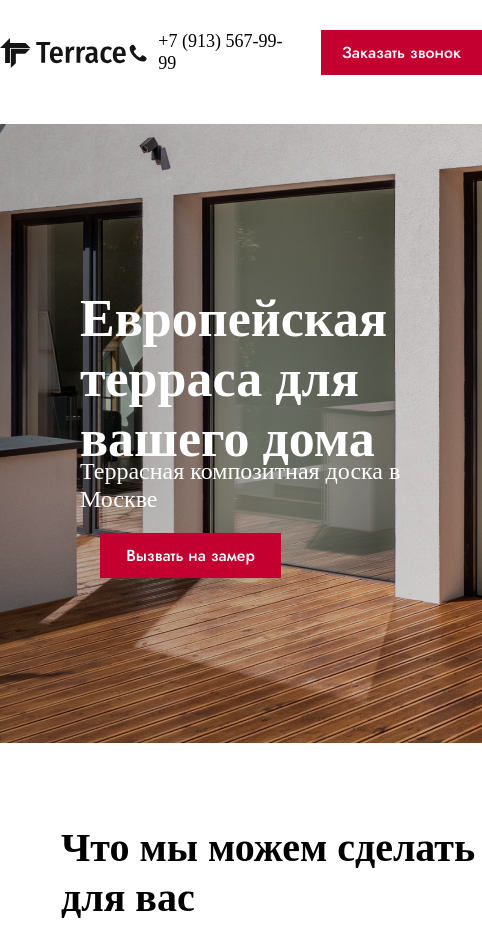
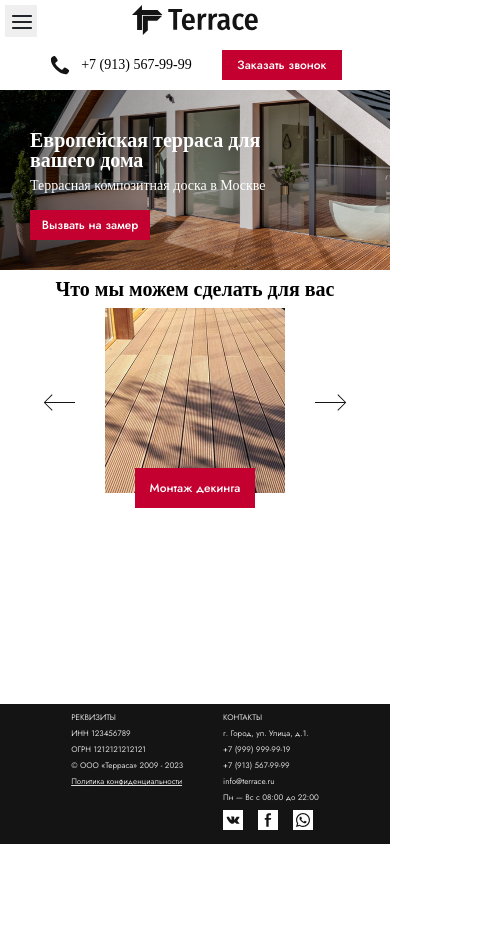
Before and after one commit to LiliyaKul/air, a website: page index.html in a window 390 px wide. Shown: the top 926 px of the page, 482 px wide, since content can reach past the window. After the commit the page ends 844 px from the top, so only its background shows below. Drawn offline with nearby package versions, Linux system fonts and the light colour scheme; a web font is replaced by a local one.

Commit message:
Change Adaptive Version

```diff
--- a/components/button/button.css
+++ b/components/button/button.css
@@ -40,7 +40,25 @@
 
 @media screen and (max-width: 768px) {
     .button_medium {
-        left: 100px;
+        width: 120px;
+        height: 30px;
+        top: 120px;
+        left: 30px;
+    }
+    .button_small {
+        width: 120px;
+        height: 30px;
+    }
+    .button_large {
+        width: 120px;
+        height: 40px;
+        position: absolute;
+        top: 160px;
+        left: 30px;
+    }
+    .button {
+        font-size: 12px;
+        line-height: 10px;
     }
 
 }
--- a/components/card/card.css
+++ b/components/card/card.css
@@ -6,4 +6,7 @@
     .card-item_media {
         display: none;
     }
+    .card__img {
+        width: 180px;
+    }
 }
--- a/components/container/container.css
+++ b/components/container/container.css
@@ -10,9 +10,12 @@
 
 @media screen and (max-width: 768px) {
     .container {
-        max-width: 768px;
+        max-width: 100vw;
+        height: 100%;
+        overflow-x:hidden;
     }
     .container_header {
-        max-width: 768px;
+        max-width: 100vw;
+        overflow-x:hidden;
     }
 }
--- a/components/footer/footer.css
+++ b/components/footer/footer.css
@@ -39,19 +39,23 @@
 
 @media screen and (max-width: 768px) {
     .footer {
-        height: 350px;
+        height: 140px;
+    }
+    .footer__content {
+        height: 140px;
+        justify-content: center;
+        gap: 40px;
     }
     .footer__details {
-        font-size: 12px;
-        line-height: 12px;
+        font-size: 8px;
+        line-height: 6px;
+        gap: 10px;
+    }
+    .footer__details_media {
+        display: none;
     }
     .footer__content {
-        display: grid;
-        grid-template-columns: 1fr 1fr;
-        grid-template-rows: 1fr 1fr;
-        row-gap: 20px;
-        column-gap: 20px;
-        padding: 20px 50px;
+        padding: 10px 40px;
         margin: auto;
     }
 }
--- a/components/header/header.css
+++ b/components/header/header.css
@@ -2,7 +2,8 @@
     height: 743px;
     display: flex;
     justify-content: center;
-    margin: 30px 0px 49px;
+    padding-top: 30px;
+    position: relative;
 }
 
 .header__content {
@@ -20,7 +21,6 @@
 .header__banner {
     position: relative;
     display: flex;
-    justify-content: center;
 }
 
 .header__banner__img {
@@ -33,7 +33,6 @@
     font-weight: 700;
     font-size: 60px;
     line-height: 69px;
-    letter-spacing: 0%;
     color: var(--white);
     max-width: 600px;
     display: flex;
@@ -48,7 +47,6 @@
     font-weight: 400;
     font-size: 28px;
     line-height: 33.6px;
-    letter-spacing: 0%;
     color: var(--white);
     position: absolute;
     top: 333px;
@@ -57,19 +55,33 @@
 
 @media screen and (max-width: 768px) {
     .header {
-        margin-bottom: 0px;
+        height: 280px;
+        padding-top: 0px;
+    }
+    .header__content {
+        gap: 10px;
+    }
+    .header__logo {
+        display: flex;
+        flex-direction: column;
+        gap: 10px;
     }
     .header__banner__img {
         object-fit: cover;
+        height: 180px;
     }
     .header__banner__title {
-        font-size: 52px;
-        line-height: 60px;
-        left: 80px;
+        font-size: 20px;
+        line-height: 20px;
+        top: 40px;
+        left: 30px;
+        max-width: 250px;
     }
     .header__banner__desription {
-        font-size: 24px;
-        line-height: 28px;
-        left: 80px;
+        font-size: 14px;
+        line-height: 12px;
+        top: 90px;
+        left: 30px;
+        max-width: 250px;
     }
 }
--- a/components/logo/logo.css
+++ b/components/logo/logo.css
@@ -3,7 +3,7 @@
     gap: 50px;
 }
 
-.logo__img {
+.logo__icon {
     width: 127px;
     height: 40px;
 }
@@ -40,4 +40,9 @@
     .logo__text {
         display: none;
     }
+
+    .logo__contact__phone_number {
+        font-size: 14px;
+    }
+
 }
--- a/components/main/main.css
+++ b/components/main/main.css
@@ -20,13 +20,17 @@
 }
 
 @media screen and (max-width: 768px) {
+    .main__content {
+        gap: 10px;
+    }
     .main__card-list {
-        object-fit: cover;
         align-self: center;
+        max-width: 375px;
     }
     .main__title {
-        font-size: 40px;
-        line-height: 50px;
+        font-size: 20px;
+        line-height: 18px;
         align-self: center;
+        margin: 0;
     }
 }
--- a/components/menu/menu.css
+++ b/components/menu/menu.css
@@ -1,4 +1,9 @@
 .burger-menu__open {
+    position: absolute;
+    top: 5px;
+    left: 5px;
+    width: 32px;
+    height: 32px;
     padding: 0;
     border: none;
 }
@@ -12,6 +17,14 @@
     position: relative;
     top: 16px;
     left: 16px;
+}
+
+.menu__icon {
+    width: 24px;
+    height: 24px;
+    position: absolute;
+    top: 5px;
+    left: 5px;
 }
 
 .menu {
--- a/components/page/page.css
+++ b/components/page/page.css
@@ -7,6 +7,7 @@
 
 @media screen and (max-width: 768px) {
     .page {
-        row-gap: 50px;
+        row-gap: 0px;
+        max-width: 100vw;
     }
 }
--- a/index.html
+++ b/index.html
@@ -6,33 +6,23 @@
         <link rel="stylesheet" href="./assets/css/normalize.css">
         <link rel="stylesheet" href="./assets/css/main.css">
         <script src="https://unpkg.com/imask"></script>
-    </head>
+    </header>
     <body>
         <div class="page">
             <header class="header">
                 <div class="container_header">
                     <div class="header__content">
                         <div class="header__logo">
-                            <!-- <button id="burger-menu-open" class="burger-menu__open">
-                                <svg width="24" height="24" viewBox="0 0 24 24" fill="none" xmlns="http://www.w3.org/2000/svg">
+                            <button id="burger-menu-open" class="burger-menu__open">
+                                <svg class="menu__icon" width="24" height="24" viewBox="0 0 24 24" fill="none" xmlns="http://www.w3.org/2000/svg">
                                     <path fill-rule="evenodd" clip-rule="evenodd" d="M2 12C2 11.4477 2.44772 11 3 11H21C21.5523 11 22 11.4477 22 12C22 12.5523 21.5523 13 21 13H3C2.44772 13 2 12.5523 2 12Z" fill="#212429"/>
                                     <path fill-rule="evenodd" clip-rule="evenodd" d="M2 6C2 5.44772 2.44772 5 3 5H21C21.5523 5 22 5.44772 22 6C22 6.55228 21.5523 7 21 7H3C2.44772 7 2 6.55228 2 6Z" fill="#212429"/>
                                     <path fill-rule="evenodd" clip-rule="evenodd" d="M2 18C2 17.4477 2.44772 17 3 17H21C21.5523 17 22 17.4477 22 18C22 18.5523 21.5523 19 21 19H3C2.44772 19 2 18.5523 2 18Z" fill="#212429"/>
                                 </svg>
-                            </button> -->
-                            <div class="logo__img">
-                                <svg width="127" height="40" viewBox="0 0 127 40" fill="none" xmlns="http://www.w3.org/2000/svg">
-                                    <path d="M50.31 9L49.89 12.06H45.12V29.73H41.25V12.06H36.27V9H50.31Z" fill="#151414"/>
-                                    <path d="M62.8134 21.42C62.8134 21.6 62.7834 22.11 62.7234 22.95H53.7534C53.8734 24.55 54.2134 25.68 54.7734 26.34C55.3334 27 56.1134 27.33 57.1134 27.33C57.7534 27.33 58.3534 27.22 58.9134 27C59.4734 26.78 60.0734 26.44 60.7134 25.98L62.2734 28.11C60.6934 29.49 58.8834 30.18 56.8434 30.18C54.6234 30.18 52.9134 29.45 51.7134 27.99C50.5134 26.53 49.9134 24.5 49.9134 21.9C49.9134 19.34 50.4834 17.29 51.6234 15.75C52.7834 14.19 54.3934 13.41 56.4534 13.41C58.4534 13.41 60.0134 14.1 61.1334 15.48C62.2534 16.86 62.8134 18.84 62.8134 21.42ZM59.1234 20.34C59.1234 18.9 58.9134 17.83 58.4934 17.13C58.0734 16.41 57.4034 16.05 56.4834 16.05C55.6434 16.05 54.9934 16.4 54.5334 17.1C54.0934 17.78 53.8334 18.92 53.7534 20.52H59.1234V20.34Z" fill="#151414"/>
-                                    <path d="M73.1327 13.44C73.5527 13.44 74.0227 13.51 74.5427 13.65L73.9127 17.28C73.4927 17.16 73.0727 17.1 72.6527 17.1C71.8127 17.1 71.1427 17.43 70.6427 18.09C70.1627 18.75 69.7927 19.75 69.5327 21.09V29.73H65.7827V13.86H69.0527L69.3527 16.8C69.7327 15.7 70.2427 14.87 70.8827 14.31C71.5227 13.73 72.2727 13.44 73.1327 13.44Z" fill="#151414"/>
-                                    <path d="M83.914 13.44C84.334 13.44 84.804 13.51 85.324 13.65L84.694 17.28C84.274 17.16 83.854 17.1 83.434 17.1C82.594 17.1 81.924 17.43 81.424 18.09C80.944 18.75 80.574 19.75 80.314 21.09V29.73H76.564V13.86H79.834L80.134 16.8C80.514 15.7 81.024 14.87 81.664 14.31C82.304 13.73 83.054 13.44 83.914 13.44Z" fill="#151414"/>
-                                    <path d="M97.297 25.74C97.297 26.3 97.377 26.72 97.537 27C97.697 27.26 97.957 27.47 98.317 27.63L97.537 30.12C96.677 30.02 95.977 29.8 95.437 29.46C94.917 29.12 94.527 28.59 94.267 27.87C93.287 29.41 91.867 30.18 90.007 30.18C88.587 30.18 87.457 29.73 86.617 28.83C85.777 27.93 85.357 26.75 85.357 25.29C85.357 23.57 85.927 22.26 87.067 21.36C88.207 20.44 89.857 19.98 92.017 19.98H93.607V18.99C93.607 17.99 93.407 17.28 93.007 16.86C92.607 16.44 91.957 16.23 91.057 16.23C90.017 16.23 88.737 16.5 87.217 17.04L86.347 14.55C88.167 13.79 89.937 13.41 91.657 13.41C95.417 13.41 97.297 15.2 97.297 18.78V25.74ZM91.027 27.45C92.127 27.45 92.987 26.8 93.607 25.5V22.2H92.407C90.207 22.2 89.107 23.14 89.107 25.02C89.107 25.82 89.277 26.43 89.617 26.85C89.957 27.25 90.427 27.45 91.027 27.45Z" fill="#151414"/>
-                                    <path d="M107.291 13.41C108.231 13.41 109.081 13.56 109.841 13.86C110.601 14.16 111.321 14.62 112.001 15.24L110.351 17.43C109.451 16.71 108.511 16.35 107.531 16.35C106.511 16.35 105.731 16.79 105.191 17.67C104.671 18.53 104.411 19.93 104.411 21.87C104.411 23.79 104.671 25.15 105.191 25.95C105.731 26.75 106.511 27.15 107.531 27.15C108.031 27.15 108.491 27.07 108.911 26.91C109.331 26.73 109.801 26.46 110.321 26.1L112.001 28.35C110.621 29.57 109.071 30.18 107.351 30.18C105.191 30.18 103.501 29.47 102.281 28.05C101.061 26.61 100.451 24.57 100.451 21.93C100.451 20.21 100.731 18.71 101.291 17.43C101.851 16.13 102.641 15.14 103.661 14.46C104.701 13.76 105.911 13.41 107.291 13.41Z" fill="#151414"/>
-                                    <path d="M125.743 21.42C125.743 21.6 125.713 22.11 125.653 22.95H116.683C116.803 24.55 117.143 25.68 117.703 26.34C118.263 27 119.043 27.33 120.043 27.33C120.683 27.33 121.283 27.22 121.843 27C122.403 26.78 123.003 26.44 123.643 25.98L125.203 28.11C123.623 29.49 121.813 30.18 119.773 30.18C117.553 30.18 115.843 29.45 114.643 27.99C113.443 26.53 112.843 24.5 112.843 21.9C112.843 19.34 113.413 17.29 114.553 15.75C115.713 14.19 117.323 13.41 119.383 13.41C121.383 13.41 122.943 14.1 124.063 15.48C125.183 16.86 125.743 18.84 125.743 21.42ZM122.053 20.34C122.053 18.9 121.843 17.83 121.423 17.13C121.003 16.41 120.333 16.05 119.413 16.05C118.573 16.05 117.923 16.4 117.463 17.1C117.023 17.78 116.763 18.92 116.683 20.52H122.053V20.34Z" fill="#151414"/>
-                                    <path fill-rule="evenodd" clip-rule="evenodd" d="M25.1482 20.7021H15.8287V30.1492L10.85 35V15.724H30.126L25.1482 20.7021Z" fill="#151414"/>
-                                    <path fill-rule="evenodd" clip-rule="evenodd" d="M30.5098 14.9572H9.95703V30.0209H5.1062V14.9572H0C3.44679 11.6382 6.6383 8.31889 9.95719 5V9.97867H25.531L30.5097 14.9573L30.5098 14.9572Z" fill="#151414"/>
-                                </svg>
-                            </div>
+                            </button>
+                            <svg class="logo__icon">
+                                  <use href="./assets/images/icons/sprite.svg#terrace">
+                            </svg>
                             <div class="logo__text">
                                 <p class="logo__text-item">Каталог</p>
                                 <p class="logo__text-item">Услуги</p>
@@ -117,7 +107,7 @@
                                 <span class="footer__details__text-item footer__details__text-item_decoration">Политика конфиденциальности</span>
                             </div>
                         </div>
-                        <div class="footer__details">
+                        <div class="footer__details footer__details_media">
                             <div class="footer__details__title">КАТАЛОГ</div>
                             <div class="footer__details__text">
                                 <span class="footer__details__text-item">Террасная доска из ДПК</span>
@@ -126,7 +116,7 @@
                                 <span class="footer__details__text-item">Садовый паркет</span>
                             </div>
                         </div>
-                        <div class="footer__details">
+                        <div class="footer__details footer__details_media">
                             <div class="footer__details__title">УСЛУГИ</div>
                             <div class="footer__details__text">
                                 <span class="footer__details__text-item">Фасадные работы</span>
@@ -208,7 +198,7 @@
                         </form>
                     </div>
                 </div>
-                <!--
+
                 <div class="menu" id="burger-menu">
                     <button id="burger-menu-close" class="burger-menu__close">
                         <svg width="24" height="24" viewBox="0 0 24 24" fill="none" xmlns="http://www.w3.org/2000/svg">
@@ -223,11 +213,11 @@
                         <a class="menu__list-item" href="">Информация</a>
                         <a class="menu__list-item" href="">Контакты</a>
                     </div>
-                </div> -->
+                </div>
             </div>
         </div>
     </body>
     <script src="./index.js"></script>
+    <script src="./components/modal/modal.js"></script>
     <script src="./components/menu/menu.js"></script>
-    <script src="./components/modal/modal.js"></script>
 </html>
```
Also changed, not shown: assets/images/icons/sprite.svg (added), components/menu/menu.js (line endings or trailing spaces).
